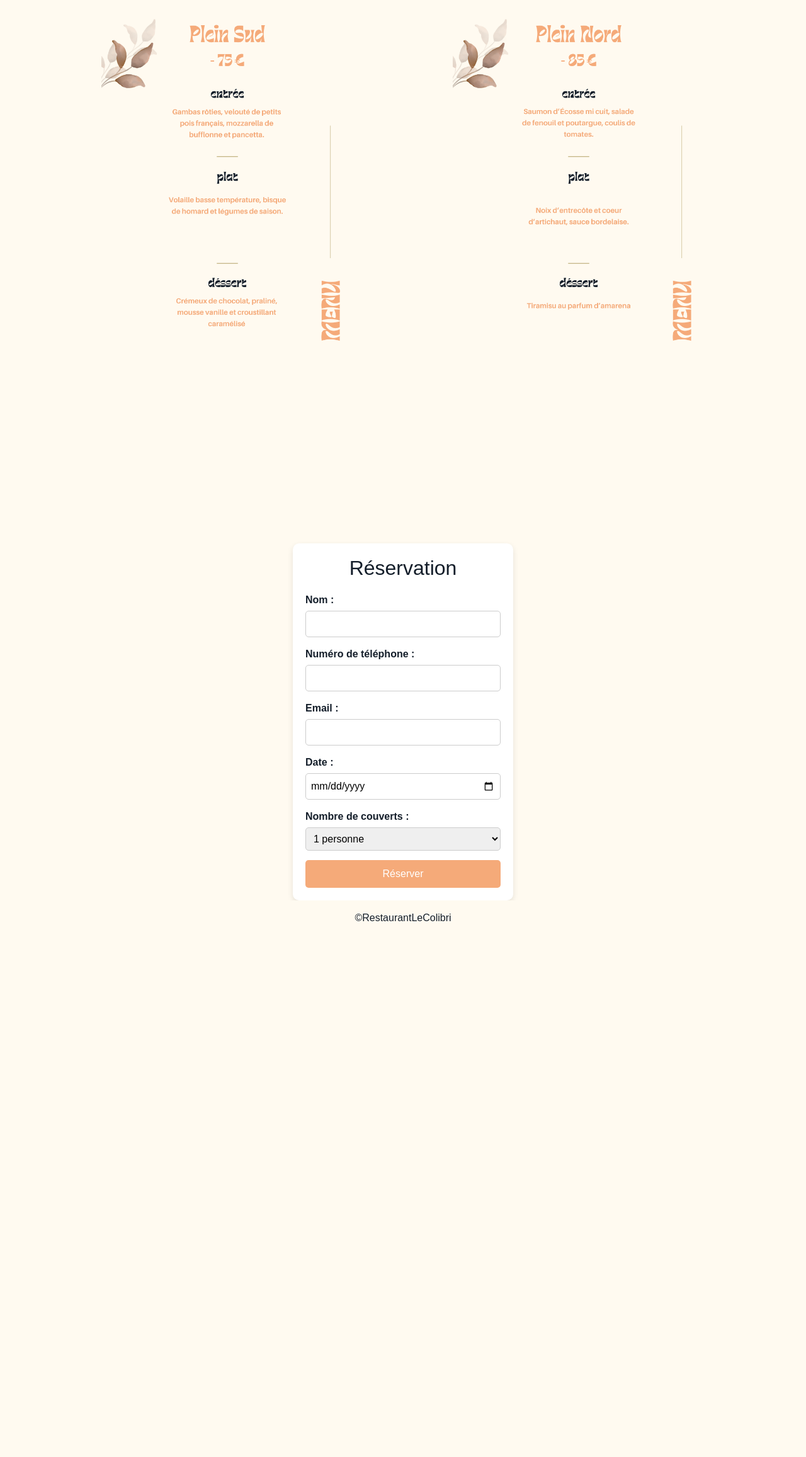
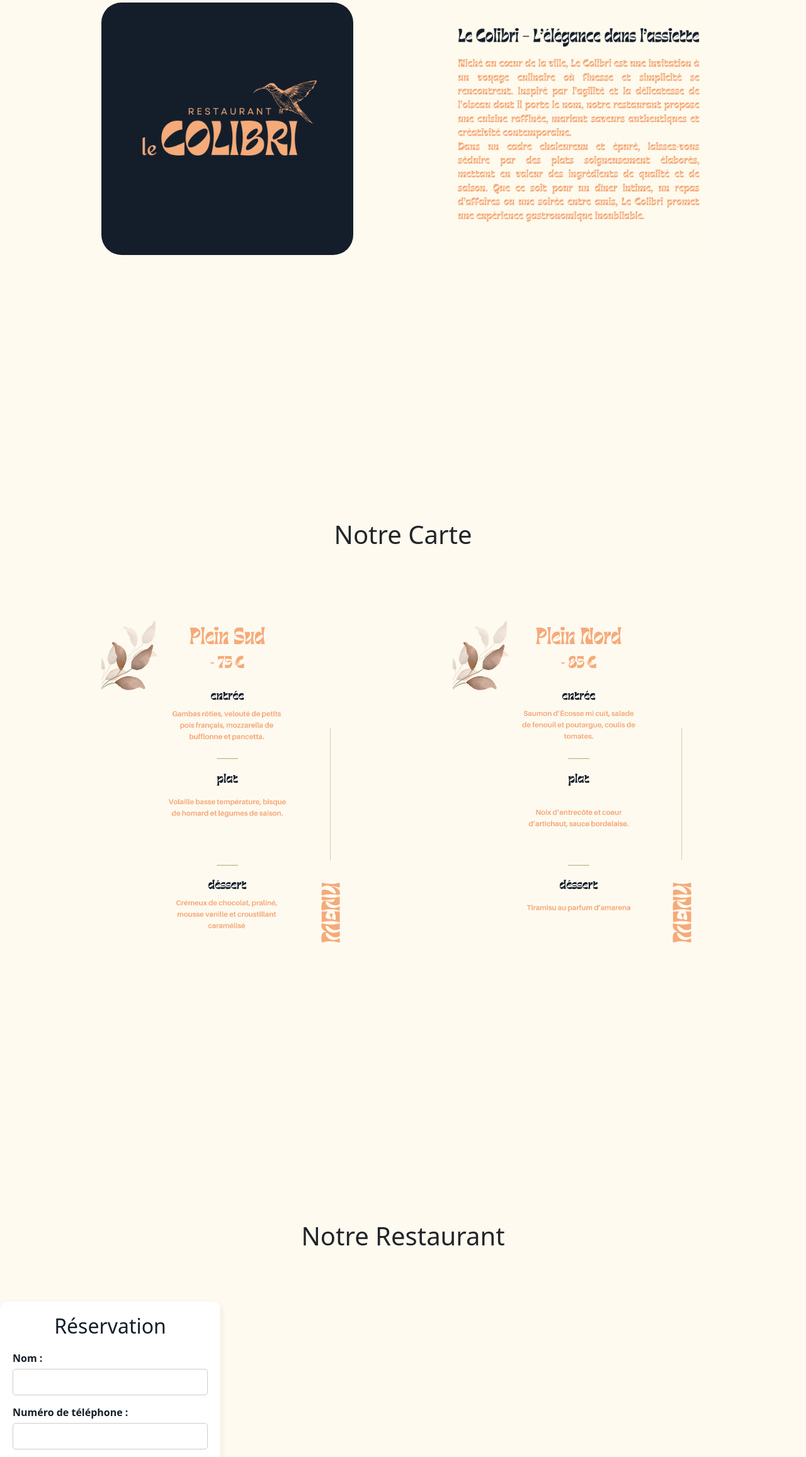
Before and after one commit to Binasta/restaurant, a plain HTML site: page index.html in a window 1280 px wide. Shown: the part 244-2558 px from the top of the page at 63% size. Before the commit the page ends 1730 px from the top, so only its background shows below. Drawn offline with nearby package versions, Linux system fonts and the light colour scheme.

Commit message:
C'EST REPARER

```diff
--- a/assets/css/style.css
+++ b/assets/css/style.css
@@ -147,15 +147,6 @@ footer {
   color: #141e2a ;
 }
 
-body {
-    font-family: Arial, sans-serif;
-    background-color: #fffaf0;
-    display: flex;
-    justify-content: center;
-    align-items: center;
-    height: 100vh;
-    margin: 0;
-}
 
 .form-container {
     background: white;
--- a/index.html
+++ b/index.html
@@ -23,7 +23,7 @@
             <label class="tab" for="css" onclick="document.getElementById('menu').scrollIntoView()">Menu</label>
 
             <input type="radio" id="javascript" name="tabs">
-            <label class="tab" for="javascript">Reserver</label>
+            <label class="tab" for="javascript" onclick="document.getElementById('RESA').scrollIntoView()">Reserver</label>
 
             <input type="radio" id="react" name="tabs">
             <label class="tab" for="react">A propos</label>
@@ -71,8 +71,14 @@
         </section>
     </main>
 
-    <div class="form-container">
-        <h2>Réservation</h2>
+    <section class="title"  id="RESA">
+        <h1 clas="m-0">Notre Restaurant</h1>
+    </section>
+
+    <main>
+
+        <div class="form-container">
+            <h2>Réservation</h2>
         <form id="reservation-form">
             <div class="form-group">
                 <label for="nom">Nom :</label>
@@ -126,9 +132,10 @@
                 document.querySelector(".success-message").style.display = "none";
             }, 2000);
         });
-    </script>
+        </script>
+    </main>
 
-    <footer class="footer">
+<footer class="footer">
         <section class="foot">
                 &copy;RestaurantLeColibri
         </section>
```
